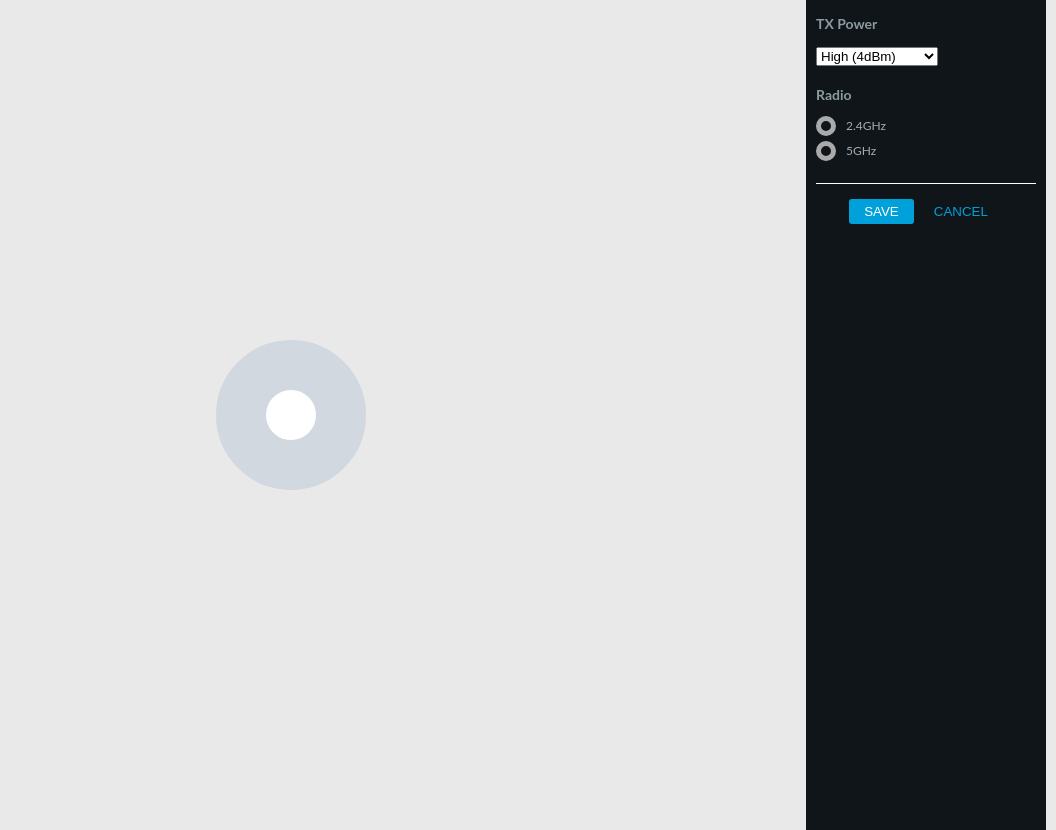
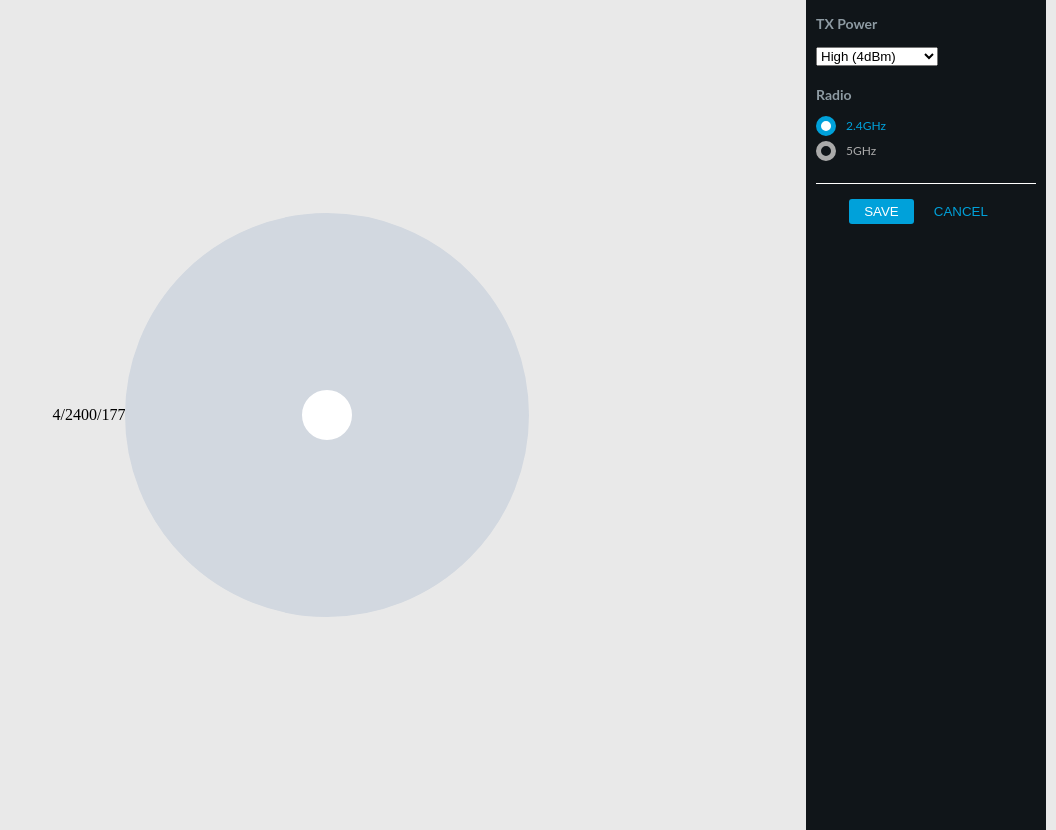
Before and after one commit to forxtu/wi-fi-coverage-simulator, a React (Create React App) app: page / in a window 1280 px wide. Shown: the whole page, without its empty margins (224-1280 px from the left). Built offline with nearby package versions, Linux system fonts and the light colour scheme; what webfontloader would draw is missing.

Commit message:
feat(coverage simulator): add calculate distance feature, adjustments

```diff
--- a/src/components/AntennaField/Antenna/Antenna.js
+++ b/src/components/AntennaField/Antenna/Antenna.js
@@ -5,17 +5,18 @@ import './Antenna.css';
 
 const Antenna = props => {
   const AntennaArea = {
-    border: '50px solid #d2d8e0'
+    border: `${props.calculatedDistance}px solid #d2d8e0`
   };
   return (
     <div className="Antenna">
-      <div className="Antenna__item" style={AntennaArea}></div>
+      <div className="Antenna__item" style={AntennaArea} />
     </div>
   );
 };
 
 Antenna.propTypes = {
-  children: PropTypes.node
+  children: PropTypes.node,
+  calculatedDistance: PropTypes.any
 };
 
 export default Antenna;
--- a/src/components/AntennaField/AntennaField.js
+++ b/src/components/AntennaField/AntennaField.js
@@ -5,13 +5,19 @@ import Antenna from './Antenna/Antenna';
 import './AntennaField.css';
 
 const AntennaField = props => (
-    <div className="AntennaField">
-      <Antenna />
-    </div>
+  <div className="AntennaField">
+    {props.selectedPower}/
+    {props.selectedRadio}/
+    {props.calculatedDistance}
+    <Antenna calculatedDistance={props.calculatedDistance} />
+  </div>
 );
 
 AntennaField.propTypes = {
-  children: PropTypes.node
+  children: PropTypes.node,
+  selectedPower: PropTypes.any,
+  selectedRadio: PropTypes.any,
+  calculatedDistance: PropTypes.any
 };
 
 export default AntennaField;
--- a/src/components/Sidebar/RadioOptions/RadioOptions.js
+++ b/src/components/Sidebar/RadioOptions/RadioOptions.js
@@ -1,32 +1,26 @@
 import React from 'react';
 import PropTypes from 'prop-types';
-
-import AuxWrapper from 'hoc/AuxWrapper';
 
 import '../Sidebar.css';
 import './RadioOptions.css';
 
 const RadioOptions = props => {
   const radioOptionsList = props.radioOptions.map(radioOption => (
-    <li
-      key={`${radioOption.power}_radio`}
-      className="RadioOptions__items-group"
-      onChange={props.handleRadioChange}
-    >
+    <li key={`${radioOption.freq}_radio`} className="RadioOptions__items-group">
       <input
         className="RadioOptions__items-input"
         name="radioOption"
         type="radio"
-        value={radioOption.power}
-        id={`${radioOption.power}_radio_id`}
-        // checked={radioOption.power === props.selectedRadio}
-        defaultChecked={radioOption.power === props.selectedRadio}
+        value={radioOption.numericFreq}
+        id={`${radioOption.freq}_radio_id`}
+        checked={radioOption.numericFreq == props.selectedRadio}
+        onChange={props.handleRadioChange}
       />
       <label
         className="RadioOptions__items-label"
-        htmlFor={`${radioOption.power}_radio_id`}
+        htmlFor={`${radioOption.freq}_radio_id`}
       >
-        {radioOption.power}
+        {radioOption.freq}
       </label>
 
       <div className="RadioOptions__items-check" />
--- a/src/components/Sidebar/TxPower/TxPower.js
+++ b/src/components/Sidebar/TxPower/TxPower.js
@@ -7,7 +7,7 @@ import './TxPower.css';
 
 const TxPower = props => {
   const powerList = props.txPower.map(powerOption => (
-    <option key={`${powerOption.power}_power`} value={powerOption.power}>
+    <option key={`${powerOption.power}_power`} value={powerOption.numericPower}>
       {capitalize(powerOption.type)} ({powerOption.power})
     </option>
   ));
@@ -15,7 +15,9 @@ const TxPower = props => {
   return (
     <div className="TxPower">
       <h2 className="Sidebar__title">{props.children}</h2>
-      <select onChange={props.handlePowerChange} value={props.selectedPower}>{powerList}</select>
+      <select onChange={props.handlePowerChange} value={props.selectedPower}>
+        {powerList}
+      </select>
     </div>
   );
 };
--- a/src/containers/CoverageSimulator/CoverageSimulator.js
+++ b/src/containers/CoverageSimulator/CoverageSimulator.js
@@ -9,7 +9,8 @@ class CoverageSimulator extends Component {
     super();
     this.state = {
       selectedPower: 4,
-      selectedRadio: 2.4,
+      selectedRadio: 2400,
+      calculatedDistance: 177,
       txPower: [
         {
           type: 'high',
@@ -19,92 +20,86 @@ class CoverageSimulator extends Component {
         {
           type: 'medium',
           power: '-6dBm',
-          numericPower: 6
+          numericPower: -6
         },
         {
           type: 'low',
           power: '-16dBm',
-          numericPower: 16
+          numericPower: -16
         }
-        // '4dBm', '6dBm', '16dBm'
       ],
       radioOptions: [
         {
           type: 'low',
-          power: '2.4GHz',
-          numericPower: 2.4
+          freq: '2.4GHz',
+          numericFreq: 2400
         },
         {
           type: 'high',
-          power: '5GHz',
-          numericPower: 5
+          freq: '5GHz',
+          numericFreq: 5000
         }
-        // '2.4GHz', '5GHz'
       ]
     };
+    this.baseState = this.state;
 
-    // this.handlePowerChange = this.handlePowerChange.bind(this);
-    // this.handleRadioChange = this.handleRadioChange.bind(this);
+    this.handlePowerChange = this.handlePowerChange.bind(this);
+    this.handleRadioChange = this.handleRadioChange.bind(this);
     this.handleSave = this.handleSave.bind(this);
     this.handleCancel = this.handleCancel.bind(this);
   }
 
   handlePowerChange(e) {
-    this.setState({
-      selectedPower: e.target.value
-    });
-    // console.log(this.state.selectedPower);
+    const newSelectedPower = e.target.value;
+    this.setState(() => ({
+      selectedPower: newSelectedPower
+    }));
   }
   handleRadioChange(e) {
-    this.setState({
-      selectedRadio: e.target.value
-    });
+    const newSelectedRadio = e.target.value;
+    this.setState(() => ({
+      selectedRadio: newSelectedRadio
+    }));
+    console.log(e.target.value);
     console.log(this.state.selectedRadio);
   }
   handleSave() {
-    console.log(`${this.state.selectedPower} Power | ${this.state.selectedRadio} Radio`);
+    this.calculateDistance(this.state.selectedPower, this.state.selectedRadio);
   }
   handleCancel() {
-    this.setState(prevState => ({
-      selectedPower: '4dBm',
-      selectedRadio: '2.4Ghz'
-      // selectedPower: prevState.selectedPower,
-      // selectedRadio: prevState.selectedRadio
-    }));
-    console.log('cancel');
-    console.log(`${this.state.selectedPower} Power | ${this.state.selectedRadio} Radio`);
+    this.setState(this.baseState);
   }
 
-  // calculateDistance() {
-  //   let K = 27.55;
-  //   let f = this.state.selectedRadio * 1000;
-  //   let FSPL = this.state.selectedPower;
-  //   // let log10f = 67.6;
-  //   let log10f = 20 * Math.log10(2400);
-  //   let d = 10 * (FSPL- K - log10f) / 20;
-  //   console.log(log10f);
-  // }
-
-  calculateDistance(signalLevelInDb, freqInMHz) {
-    let exp = (27.55 - (20 * Math.log10(freqInMHz)) + Math.abs(signalLevelInDb)) / 20;
-    console.log(Math.pow(10, exp));
-    return Math.pow(10, exp);
+  calculateDistance(txPowerValue, freqInMHz) {
+    let receiverSensitivity = -80;
+    let receiveAntennaGain = 1;
+    let FSPL = txPowerValue - receiverSensitivity + receiveAntennaGain;
+    let distance = (27.55 - 20 * Math.log10(freqInMHz) + Math.abs(FSPL)) / 20;
+    // console.log(Math.pow(10, distance).toFixed());
+    this.setState(() => ({
+      calculatedDistance: Math.pow(10, distance).toFixed()
+    }));
+    // return Math.pow(10, distance).toFixed();
   }
 
   UNSAFE_componentWillMount() {
-    this.calculateDistance(80, 2400);
+    this.calculateDistance(this.state.selectedPower, this.state.selectedRadio);
   }
 
   render() {
     const state = this.state;
     return (
       <div className="CoverageSimulator">
-        <AntennaField />
+        <AntennaField
+          selectedPower={state.selectedPower}
+          selectedRadio={state.selectedRadio}
+          calculatedDistance={state.calculatedDistance}
+        />
         <Sidebar
           txPower={state.txPower}
           radioOptions={state.radioOptions}
-          handlePowerChange={this.handlePowerChange.bind(this)}
-          handleRadioChange={this.handleRadioChange.bind(this)}
+          handlePowerChange={this.handlePowerChange}
+          handleRadioChange={this.handleRadioChange}
           handleSave={this.handleSave}
           handleCancel={this.handleCancel}
           selectedPower={state.selectedPower}
```
